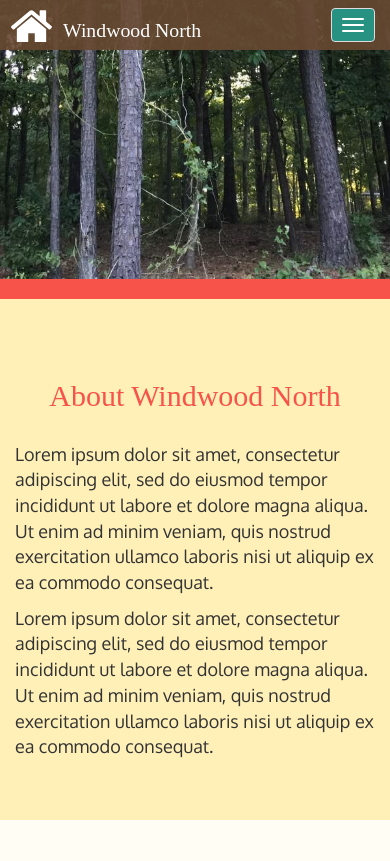
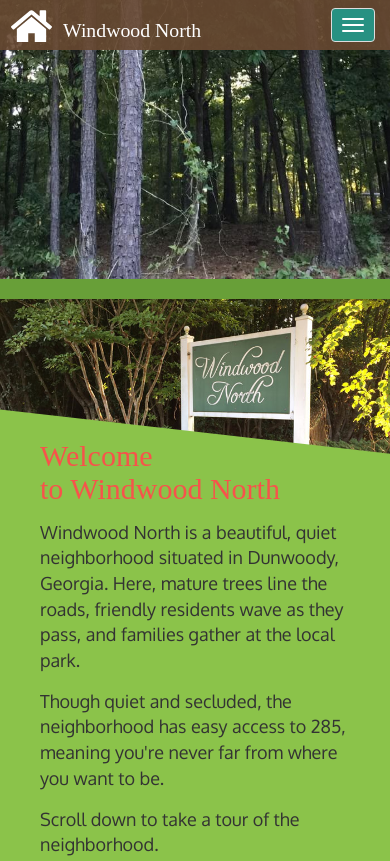
Before and after one commit to itsthechad/neighborhood_site, a plain HTML site: page index.html in a window 390 px wide. Shown: the top 861 px of the page. Drawn offline with nearby package versions, Linux system fonts and the light colour scheme; some packages are replaced by stand-ins of ours; a web font is replaced by a local one.

Commit message:
Added clip-path styling

```diff
--- a/css/style.css
+++ b/css/style.css
@@ -95,7 +95,7 @@ header .navbar-brand span.subhead {
 	position: relative;
     overflow: hidden;
     width:100vw;
-    height:33vh;
+    height:43vh;
     max-height:33vh;
 }
 
@@ -265,6 +265,19 @@ header .inbody .navbar-brand span.subhead {
 	margin: 30px;
 }
 
+p {
+	margin: 0 0 15px;
+}
+
+a {
+	color: #F7534B;
+}
+
+a:hover {
+	text-decoration: none;
+	color: #E6463D;
+}
+
 .btn {
 	margin: 20px;
 }
@@ -279,18 +292,47 @@ header .inbody .navbar-brand span.subhead {
     border-color: transparent;
 }
 
-/** Page: About **/
-#about {
-	background-color: #FFF0B8;
-/* 	background-image: linear-gradient(to bottom, #EEF08A, #819A2D); */
-	border-top: 20px solid #F7534B;
-}
-
 .shadow {
   -moz-box-shadow:    0 0 21px 2px #ccc;
   -webkit-box-shadow: 0 0 21px 2px #ccc;
   box-shadow:         0 0 21px 2px #ccc;
 }
+
+
+
+/** Page: About **/
+#about {
+	background-color: #8BC34A;
+/* 	background-image: linear-gradient(to bottom, #EEF08A, #819A2D); */
+	border-top: 20px solid #689F38;
+/* 	padding: 120px 0; */
+	padding: 0;
+}
+
+#about .row {
+	margin-left: 40px;
+}
+
+#about h2 {
+	text-align: left;
+	margin: 50px 0 15px 0;
+}
+
+/* #about img {
+	border-radius: 10px;
+	width: 100%;
+} */
+
+#about img {
+	float:right;
+  	-webkit-clip-path: polygon(50% 0, 0% 100%, 100% 100%, 100% 0);
+	clip-path: polygon(50% 0, 0% 100%, 100% 100%, 100% 0);
+	clip-path: url("#clip-shape");
+ 	shape-outside: polygon(50% 0, 0% 100%, 100% 100%, 100% 0);
+	margin-right: -100px;
+	height:500px;
+}
+
 
 
 /** Page: Nearby **/
@@ -447,6 +489,31 @@ footer p {
 
 @media (max-width: 992px) {
 
+ 	#about {
+		padding: 0 0 50px 0;
+	}
+
+	#about img {
+	    -webkit-clip-path: polygon(0 0, 0 50%, 100% 70%, 100% 0);
+		clip-path: polygon(0 0, 0 50%, 100% 70%, 100% 0);
+		shape-outside: polygon(0 0, 0 50%, 100% 70%, 100% 0);
+		float: right;
+		display: block;
+		width: 100%;
+		height: auto;
+		margin: 0;
+		margin-bottom: 20px;
+	}
+
+	#about .row {
+		margin-left: -15px;
+	}
+
+	#about h2, #about p {
+		margin-left: 40px;
+		margin-right: 40px;
+	}
+
 	#forsale img, #residents img {
 		width: 400px;
 		border-radius: 7px;
@@ -466,6 +533,10 @@ footer p {
 
 	.page {
 		padding: 50px 0;
+	}
+
+	#about img {
+
 	}
 
 	#forsale img, #residents img {
--- a/index.html
+++ b/index.html
@@ -58,14 +58,28 @@
 		<div class="main">
 
 			<section class="page" id="about">
-				<div class="content container">
-					<h2>About Windwood North</h2>
+				<div class="content container-fluid">
 					<div class="row">
-						<p class="col-md-5 col-md-offset-1">Lorem ipsum dolor sit amet, consectetur adipiscing elit, sed do eiusmod tempor incididunt ut labore et dolore magna aliqua. Ut enim ad minim veniam, quis nostrud exercitation ullamco laboris nisi ut aliquip ex ea commodo consequat.</p>
-						<p class="col-md-5">Lorem ipsum dolor sit amet, consectetur adipiscing elit, sed do eiusmod tempor incididunt ut labore et dolore magna aliqua. Ut enim ad minim veniam, quis nostrud exercitation ullamco laboris nisi ut aliquip ex ea commodo consequat.</p>
-					</div><!-- row -->
+
+							<img src="images/welcome-sign.jpg">
+
+							<h2>Welcome to Windwood North</h2>
+							<p>Windwood North is a beautiful, quiet neighborhood situated in Dunwoody, Georgia. Here, mature trees line the roads, friendly residents wave as they pass, and families gather at the local park.</p>
+							<p>Though quiet and secluded, the neighborhood has easy access to 285, meaning you're never far from where you want to be.</p>
+							<p>Scroll down to take a tour of the neighborhood.</p>
+
+
+					</div> <!-- row -->
 				</div> <!-- content container -->
 			</section> <!-- about page -->
+
+			<svg width="0" height="0">
+			  <defs>
+				<clipPath id="clip-shape" clipPathUnits="objectBoundingBox">
+				  <polygon points="0.5 0, 0 1, 1 1, 1 0" />
+				</clipPath>
+			  </defs>
+			</svg>
 
 			<section class="page" id="gallery">
 				<div class="content container">
@@ -90,8 +104,7 @@
 										<img src="images/carousel-tree.jpg" alt="Neigborhood view">
 										<div class="carousel-caption">
 											<h3>Title 1</h3>
-											<p>Proin placerat rhoncus nunc, id placerat sem laoreet vitae. Sed sagittis, leo id ullamcorper iaculis, sem quam ullamcorper dui, et tempor dui lacus a arcu. Etiam ac consequat magna. Mauris sagittis metus sodales dui faucibus, eu vehicula felis porttitor. Donec faucibus consequat quam, ac rutrum dui lacinia vel. Etiam condimentum.</p>
-										</div>
+											<p>Windwood North is made up of approximately 120 single-family homes. We have no HOA or other organizing body.</p>										</div>
 									</div>
 									<div class="item">
 										<img src="images/carousel-tennis.jpg" alt="Tennis courts">
@@ -215,7 +228,7 @@
 			<div class="content container-fluid">
 				<div class="row">
 					<div class="col-sm-12">
-						<p>Site voluntarily created and maintained by Windwood&nbsp;North resident, <a href="http://thechad.com">Chad Carpenter</a>.</p>
+						<p>Site voluntarily created and maintained by Windwood&nbsp;North resident, <a href="http://thechad.com" target="_blank">Chad Carpenter</a>.</p>
 					</div><!--col-->
 				</div><!--row-->
 			</div><!--content container-->
--- a/js/scripts.js
+++ b/js/scripts.js
@@ -92,7 +92,7 @@ $(function() {
 /***** Smooth scrolling ******/
 
 	//Use smooth scrolling when clicking on navigation
-	$('.navbar a[href*=#]:not([href=#])').click(function() {
+	$('a[href*=#]:not([href=#])').click(function() {
 		if (location.pathname.replace(/^\//, '') ===
 			this.pathname.replace(/^\//, '') &&
 			location.hostname === this.hostname) {
```
Also changed, not shown: images/welcome-sign.jpg (added).
